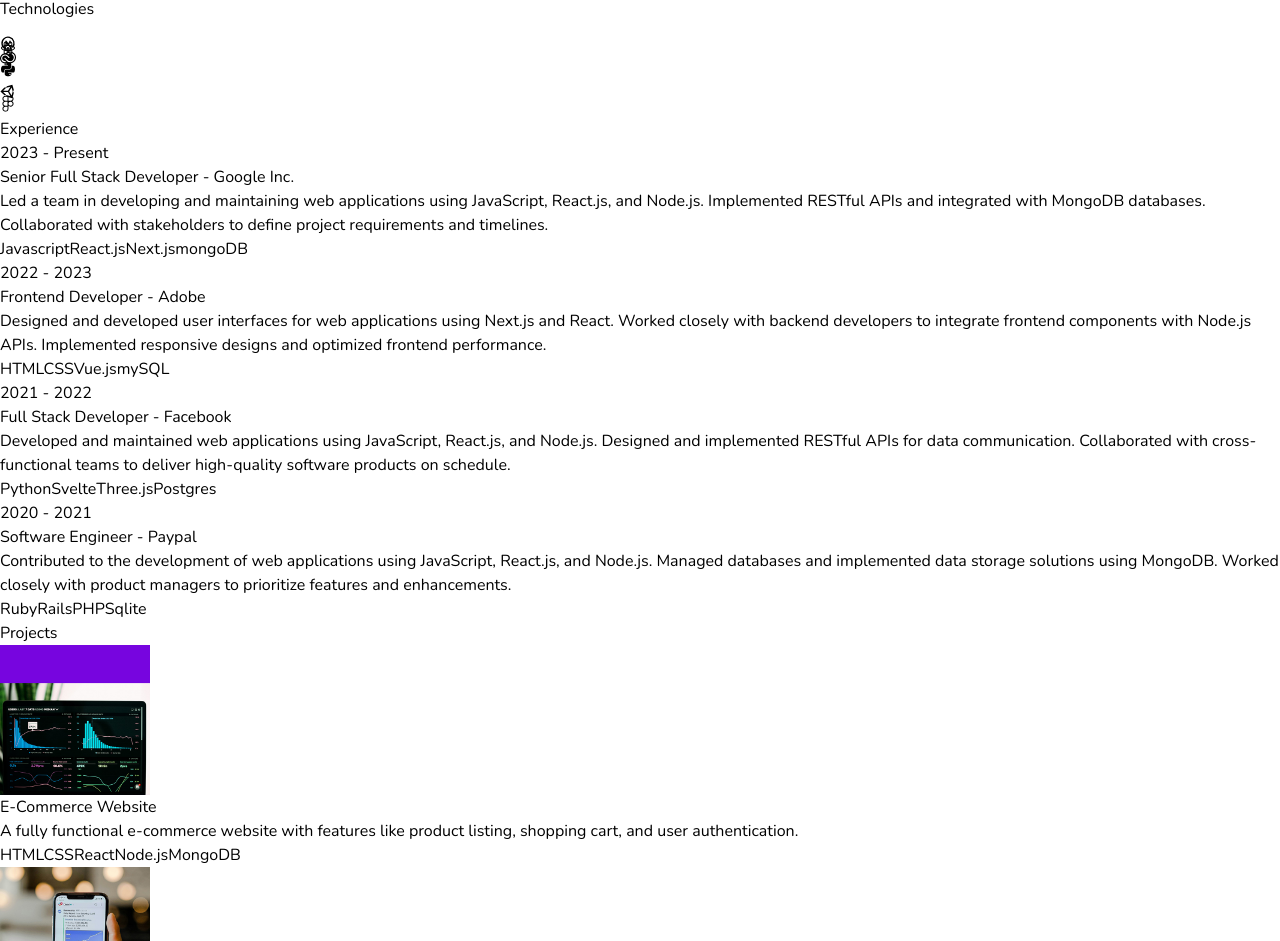
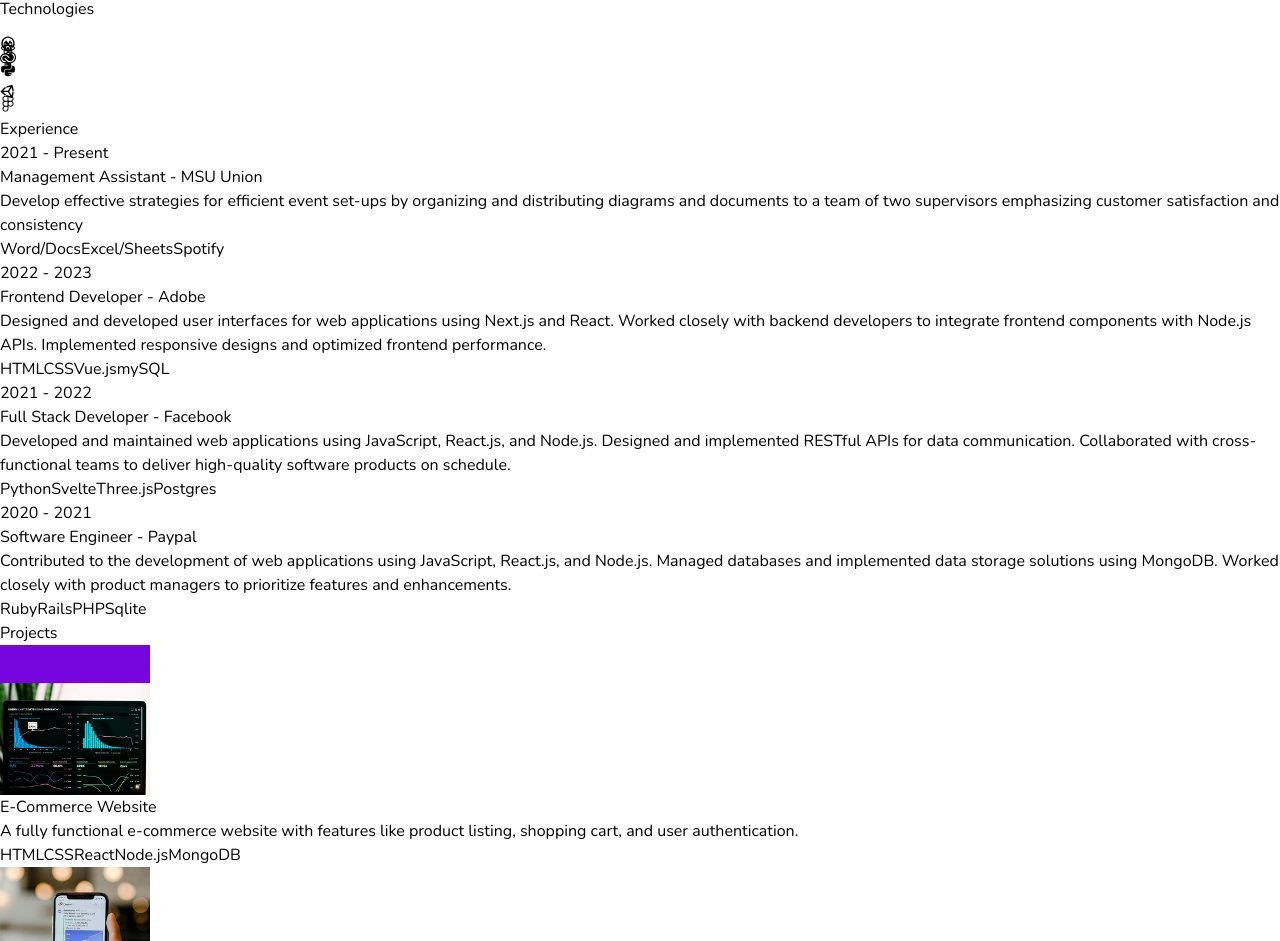
Before and after one commit to vigiljes/workingPortfolio, a React (Vite) app: page / in a window 1280 px wide. Shown: the part 1393-2334 px from the top of the page. Built offline with nearby package versions, Linux system fonts and the light colour scheme.

Commit message:
newFLOWS

```diff
--- a/src/constants/index.js
+++ b/src/constants/index.js
@@ -9,11 +9,11 @@ export const ABOUT_TEXT = `I am a dedicated and versatile full stack developer w
 
 export const EXPERIENCES = [
   {
-    year: "2023 - Present",
-    role: "Senior Full Stack Developer",
-    company: "Google Inc.",
-    description: `Led a team in developing and maintaining web applications using JavaScript, React.js, and Node.js. Implemented RESTful APIs and integrated with MongoDB databases. Collaborated with stakeholders to define project requirements and timelines.`,
-    technologies: ["Javascript", "React.js", "Next.js", "mongoDB"],
+    year: "2021 - Present",
+    role: "Management Assistant",
+    company: "MSU Union",
+    description: "Develop effective strategies for efficient event set-ups by organizing and distributing diagrams and documents to a team of two supervisors emphasizing customer satisfaction and consistency",
+    technologies: ["Word/Docs", "Excel/Sheets", "Spotify"],
   },
   {
     year: "2022 - 2023",
```
